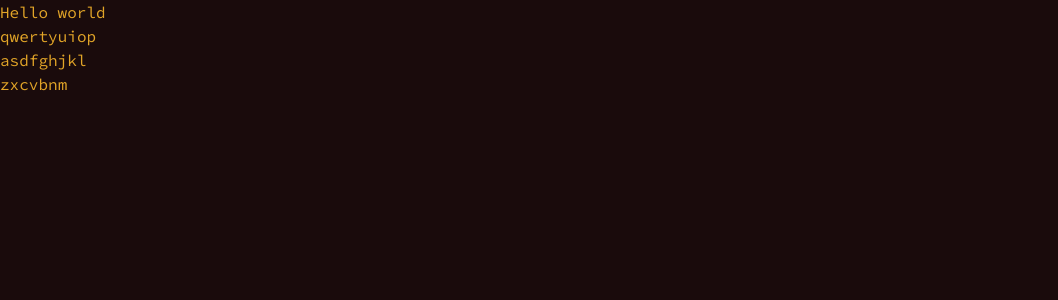
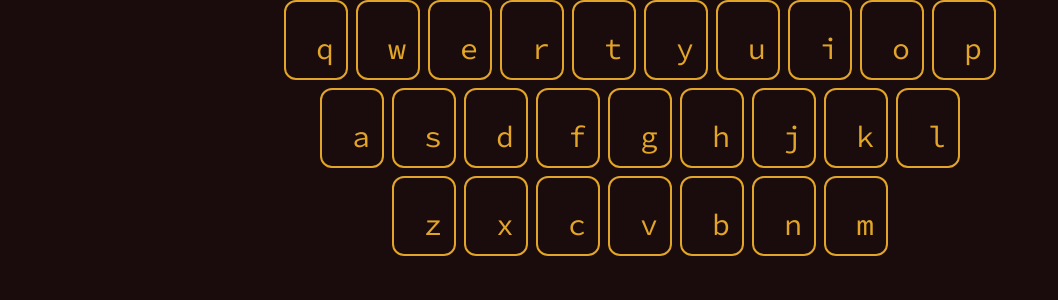
Before and after one commit to MlNl-PEKKA/enigma-bomb, a Next.js app: page / in a window 1280 px wide. Shown: the top 300 px of the page, without its empty margins (0-1058 px from the left). Built offline with nearby package versions, Linux system fonts and the light colour scheme.

Commit message:
feat: added keys layout

```diff
--- a/src/app/components/lampBoard/index.tsx
+++ b/src/app/components/lampBoard/index.tsx
@@ -1,16 +1,19 @@
-const keys: TLamp[][] = [
-  ['q', 'w', 'e', 'r', 't', 'y', 'u', 'i', 'o', 'p'],
-  ['a', 's', 'd', 'f', 'g', 'h', 'j', 'k', 'l'],
-  ['z', 'x', 'c', 'v', 'b', 'n', 'm'],
-]
+import Lamp from './lamp'
+import { TLamp, keys } from './utils'
 
-const Lamp: React.FC<{ letter: TLamp }> = ({ letter }) => {
-  return <div className="">{letter}</div>
+const LampBoard = () => {
+  return (
+    <div className="flex flex-col gap-2">
+      <LampRows row={keys[0]} />
+      <LampRows row={keys[1]} />
+      <LampRows row={keys[2]} />
+    </div>
+  )
 }
 
 const LampRows: React.FC<{ row: TLamp[] }> = ({ row }) => {
   return (
-    <div className="flex flex-row">
+    <div className="flex flex-row gap-2 justify-center">
       {row.map((letter, i) => (
         <Lamp key={i} letter={letter} />
       ))}
@@ -18,42 +21,4 @@ const LampRows: React.FC<{ row: TLamp[] }> = ({ row }) => {
   )
 }
 
-const LampBoard = () => {
-  return (
-    <div className="">
-      <LampRows row={keys[0]} />
-      <LampRows row={keys[1]} />
-      <LampRows row={keys[2]} />
-    </div>
-  )
-}
-
 export default LampBoard
-
-type TLamp =
-  | 'a'
-  | 'b'
-  | 'c'
-  | 'd'
-  | 'e'
-  | 'f'
-  | 'g'
-  | 'h'
-  | 'i'
-  | 'j'
-  | 'k'
-  | 'l'
-  | 'm'
-  | 'n'
-  | 'o'
-  | 'p'
-  | 'q'
-  | 'r'
-  | 's'
-  | 't'
-  | 'u'
-  | 'v'
-  | 'w'
-  | 'x'
-  | 'y'
-  | 'z'
--- /dev/null
+++ b/src/app/components/lampBoard/lamp.tsx
@@ -0,0 +1,21 @@
+'use client'
+import useKeyPress from '@/app/hooks/keyDetect'
+import { TLamp } from './utils'
+
+const Lamp: React.FC<{ letter: TLamp }> = ({ letter }) => {
+  const keyPress = useKeyPress(letter)
+  if (letter === 'q') console.log(keyPress)
+  return (
+    <div
+      className={`flex flex-col justify-end items-end
+      w-16 h-20 p-3 border-2 rounded-xl text-3xl
+      border-primary
+      ${keyPress ? 'text-secondary bg-primary' : 'text-primary bg-secondary'}
+`}
+    >
+      <div>{letter}</div>
+    </div>
+  )
+}
+
+export default Lamp
--- /dev/null
+++ b/src/app/components/lampBoard/utils.ts
@@ -0,0 +1,33 @@
+export const keys: TLamp[][] = [
+  ['q', 'w', 'e', 'r', 't', 'y', 'u', 'i', 'o', 'p'],
+  ['a', 's', 'd', 'f', 'g', 'h', 'j', 'k', 'l'],
+  ['z', 'x', 'c', 'v', 'b', 'n', 'm'],
+]
+
+export type TLamp =
+  | 'a'
+  | 'b'
+  | 'c'
+  | 'd'
+  | 'e'
+  | 'f'
+  | 'g'
+  | 'h'
+  | 'i'
+  | 'j'
+  | 'k'
+  | 'l'
+  | 'm'
+  | 'n'
+  | 'o'
+  | 'p'
+  | 'q'
+  | 'r'
+  | 's'
+  | 't'
+  | 'u'
+  | 'v'
+  | 'w'
+  | 'x'
+  | 'y'
+  | 'z'
--- a/src/app/globals.css
+++ b/src/app/globals.css
@@ -3,16 +3,16 @@
 @tailwind utilities;
 
 :root {
-  --foreground-rgb: 226, 165, 40;
-  --background-rgb: 26, 11, 12;
+  --primary-color: 226, 165, 40;
+  --secondary-color: 26, 11, 12;
 }
 
-@media (prefers-color-scheme: dark) {
+/* @media (prefers-color-scheme: dark) {
   :root {
-    --foreground-rgb: 226, 165, 40;
-    --background-rgb: 26, 11, 12;
+    --primary: 26, 11, 12;
+    --secondary: 226, 165, 40;
   }
-}
+} */
 
 /*
   Josh's Custom CSS Reset
@@ -28,8 +28,8 @@
 }
 body {
   line-height: 1.5;
-  color: rgb(var(--foreground-rgb));
-  background-color: rgb(var(--background-rgb));
+  color: rgb(var(--primary-color));
+  background-color: rgb(var(--secondary-color));
   -webkit-font-smoothing: antialiased;
 }
 img,
@@ -55,7 +55,7 @@ h5,
 h6 {
   overflow-wrap: break-word;
 }
-#root,
+/* #root,
 #__next {
   isolation: isolate;
-}
+} */
--- /dev/null
+++ b/src/app/hooks/keyDetect.tsx
@@ -0,0 +1,34 @@
+import { useCallback, useEffect, useState } from 'react'
+
+const useKeyPress = (key: string) => {
+  const [keyPress, setKeyPress] = useState(false)
+  const listenerUpFunction = useCallback(
+    (e: KeyboardEvent) => {
+      if (e.key.toLowerCase() === key.toLowerCase()) setKeyPress(false)
+    },
+    [key]
+  )
+  const listenerDownFunction = useCallback(
+    (e: KeyboardEvent) => {
+      if (e.key.toLowerCase() === key.toLowerCase()) setKeyPress(true)
+    },
+    [key]
+  )
+  useEffect(() => {
+    document.addEventListener('keydown', listenerDownFunction)
+    return () => {
+      document.removeEventListener('keydown', listenerDownFunction)
+    }
+  }, [listenerDownFunction])
+
+  useEffect(() => {
+    document.addEventListener('keyup', listenerUpFunction)
+    return () => {
+      document.removeEventListener('keyup', listenerUpFunction)
+    }
+  }, [listenerUpFunction])
+
+  return keyPress
+}
+
+export default useKeyPress
--- a/src/app/page.tsx
+++ b/src/app/page.tsx
@@ -2,10 +2,9 @@ import LampBoard from './components/lampBoard'
 
 const Home = () => {
   return (
-    <div className="">
-      <div>Hello world </div>
+    <main>
       <LampBoard />
-    </div>
+    </main>
   )
 }
 
--- a/tailwind.config.ts
+++ b/tailwind.config.ts
@@ -8,10 +8,9 @@ const config: Config = {
   ],
   theme: {
     extend: {
-      backgroundImage: {
-        'gradient-radial': 'radial-gradient(var(--tw-gradient-stops))',
-        'gradient-conic':
-          'conic-gradient(from 180deg at 50% 50%, var(--tw-gradient-stops))',
+      colors: {
+        primary: 'rgb(var(--primary-color))',
+        secondary: 'rgb(var(--secondary-color))',
       },
     },
   },
```
